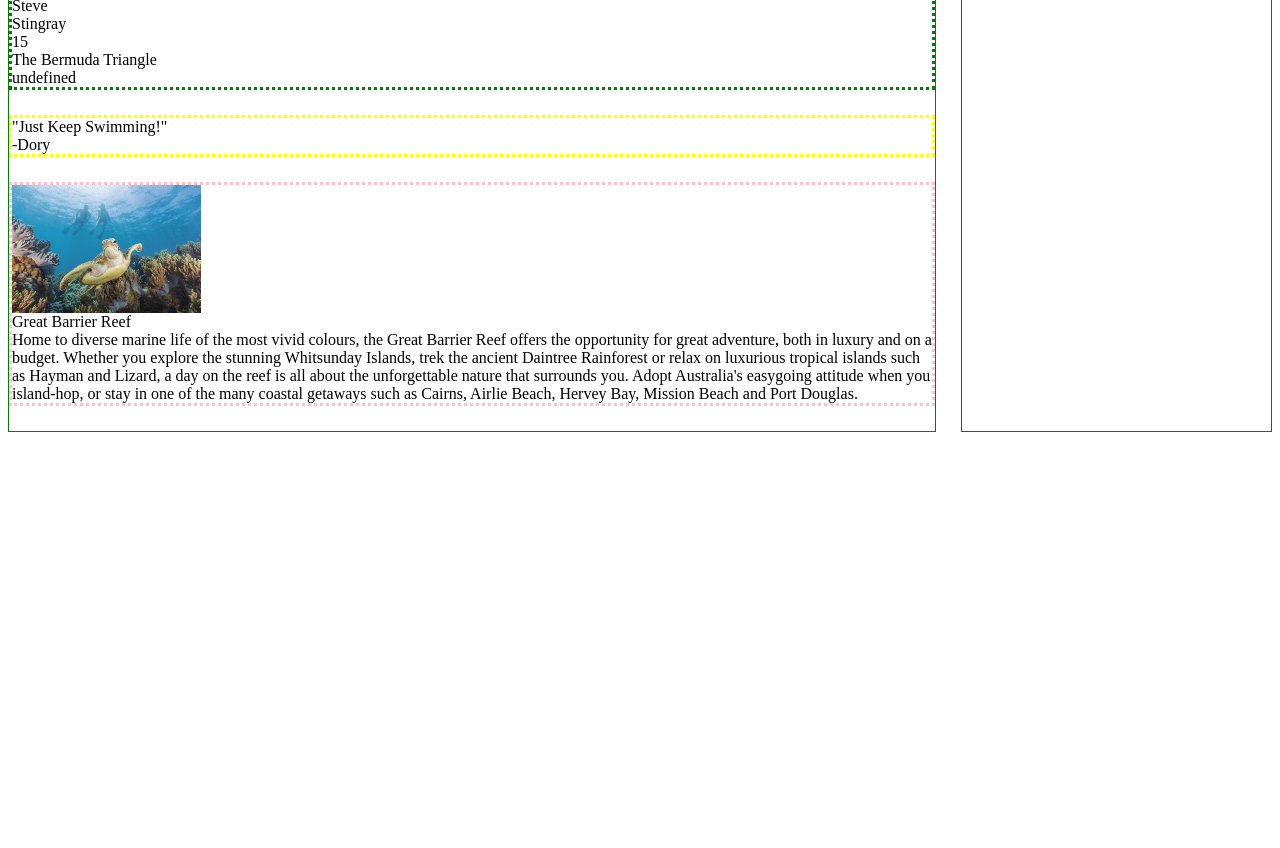
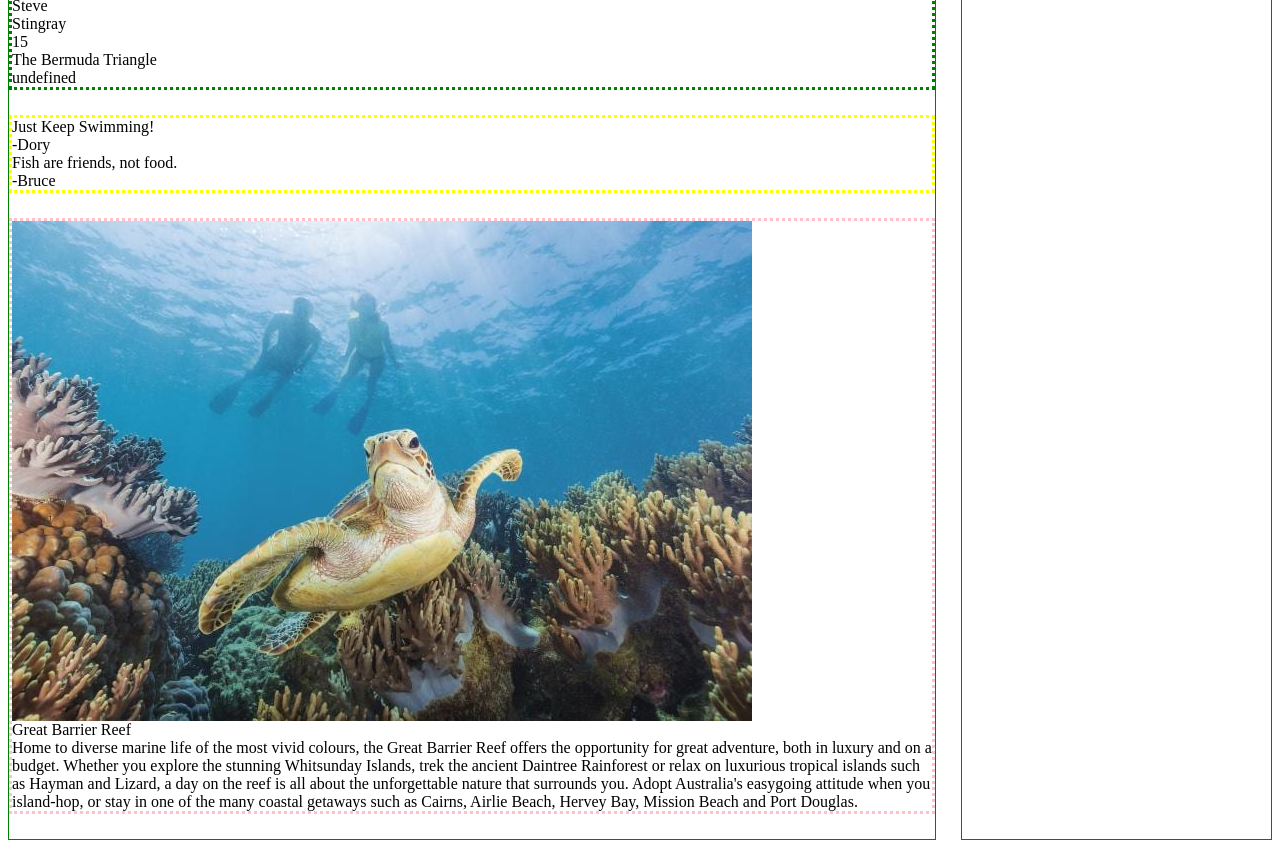
Before and after one commit to Chris-Denmark/nss-aquarium, a plain HTML site: page index.html in a window 1280 px wide. Shown: the part 911-1759 px from the top of the page. Before the commit the page ends 1351 px from the top, so only its background shows below. Drawn offline with Linux system fonts and the light colour scheme.

Commit message:
automated the quotes html using javascript

```diff
--- a/index.html
+++ b/index.html
@@ -14,12 +14,7 @@
   <main class="content">
     <div class="container container--left">
       <article class="fishList"></article>
-      <article class="quotes">
-        <section class="quote">
-          <div class="quote__text">"Just Keep Swimming!"</div>
-          <div class="quote__author">-Dory</div>
-        </section>
-      </article>
+      <article class="quotes"></article>
       <article class="locations">
         <section class="location">
           <div class="location__image"><img src="./Images/turtle picture.jpg" alt=""></div>
--- /dev/null
+++ b/scripts/Quote.js
@@ -0,0 +1,8 @@
+export const Quote = (quote) => {
+  return `
+        <section class="quote card">
+          <div class="quote__text">${quote.text}</div>
+          <div class="quote__author">${quote.author}</div>
+        </section>
+        `
+}
--- /dev/null
+++ b/scripts/QuoteProvider.js
@@ -0,0 +1,14 @@
+const QuotesList = [
+  {
+    text: "Just Keep Swimming!",
+    author: "-Dory"
+  },
+  {
+    text: "Fish are friends, not food.",
+    author: "-Bruce"
+  }
+]
+
+export const useQuote = () => {
+  return QuotesList.slice()
+}
--- /dev/null
+++ b/scripts/QuotesList.js
@@ -0,0 +1,15 @@
+import {useQuote} from './QuoteProvider.js'
+
+import {Quote} from './Quote.js'
+
+export const QuotesList = () => {
+  const contentElement = document.querySelector(".quotes")
+
+  const allTheQuotes = useQuote()
+
+  for (const quote of allTheQuotes) {
+    const quotehtml = Quote(quote)
+
+    contentElement.innerHTML += quotehtml
+  }
+}
--- a/scripts/main.js
+++ b/scripts/main.js
@@ -1,3 +1,7 @@
 import { FishList } from './FishList.js'
 
+import { QuotesList } from './QuotesList.js'
+
 FishList()
+
+QuotesList()
--- a/styles/main.css
+++ b/styles/main.css
@@ -37,7 +37,8 @@ header {
 }
 .location__image {
   display: flex;
-  height: 8em;
+  margin-left: auto;
+  margin-right: auto;
 }
 .container--left article {
   margin-bottom: 25px;
```
